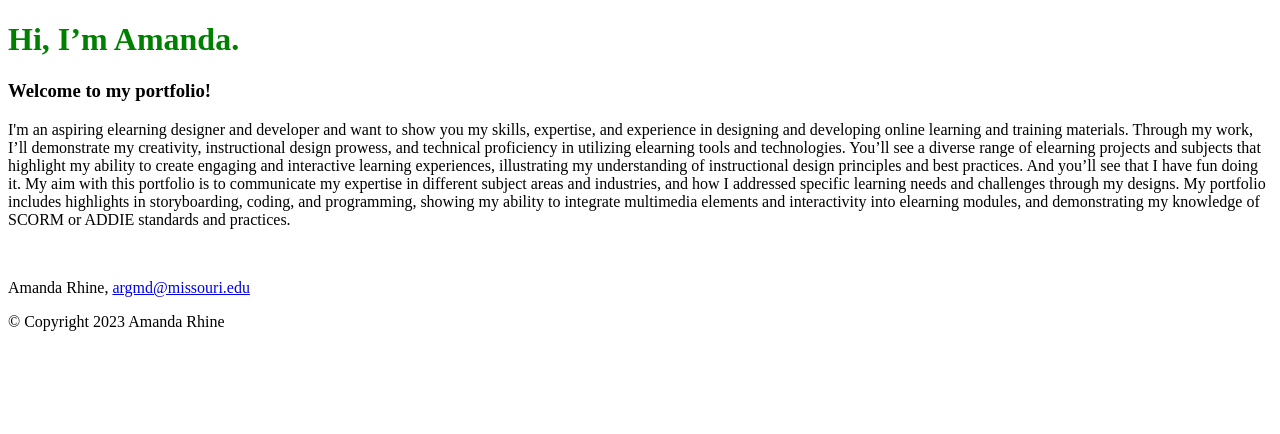
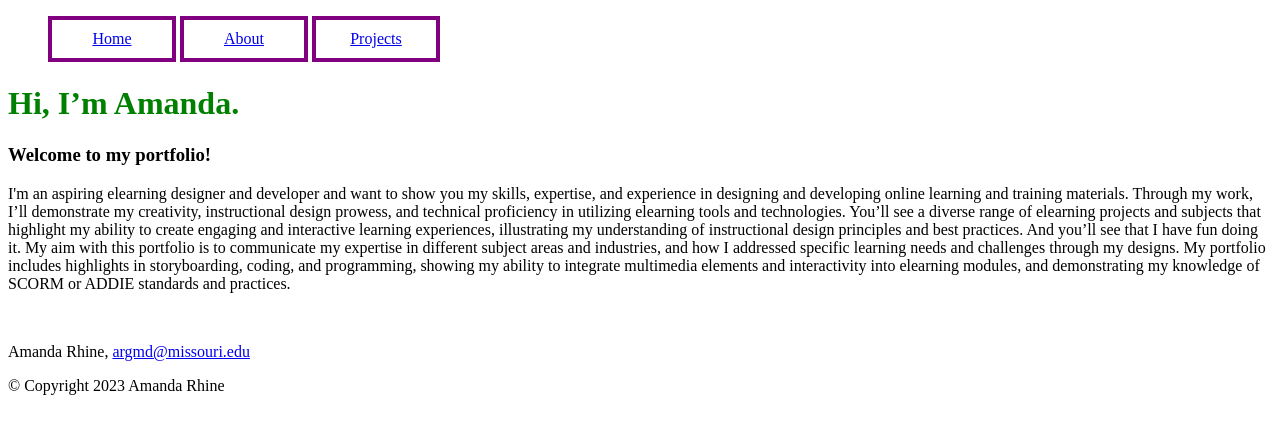
Before and after one commit to rocketofstone/rocketofstone.github.io, a plain HTML site: page islt_7355/index.html in a window 1280 px wide. Drawn offline with Linux system fonts and the light colour scheme.

Commit message:
Add files via upload

```diff
--- a/islt_7355/index.html
+++ b/islt_7355/index.html
@@ -5,14 +5,21 @@
            	<title>Amanda Rhine Portfolio</title>
 
                <link rel="stylesheet" href="style.css">
+               <link rel="stylesheet" href="nav.css">
 </head>
  <!-- This is the homepage draft for my portfolio.-->
 <body>
+    <nav>
+    <ul>
+        <li><a href="index.html">Home</a></li>
+        <li><a href="about.html">About</a></li>
+        <li><a href="#projects.html">Projects</a></li>
+    </ul>
+    </nav>
 <header>
     <h1 class="header1">Hi, I’m Amanda.</h1>
 </header>
 <main>
-<nav></nav>
     <h3>Welcome to my portfolio!</h3>
     <p>I'm an aspiring elearning designer and developer and want to show you my skills, expertise, and experience in designing and developing online
     learning and training materials. Through my work, I’ll demonstrate my creativity, instructional design prowess, and technical proficiency in utilizing elearning
--- /dev/null
+++ b/islt_7355/nav.css
@@ -0,0 +1,10 @@
+ul li{
+list-style-type: none;
+margin-bottom: 2px;
+display: inline-block;
+border: 4px solid purple;
+padding: 10px 10px 10px 10px;
+background-color: color white;
+width: 100px;
+text-align: center;
+}
```
Also changed, not shown: islt_7355/project.html (added, +21 -0 lines).
